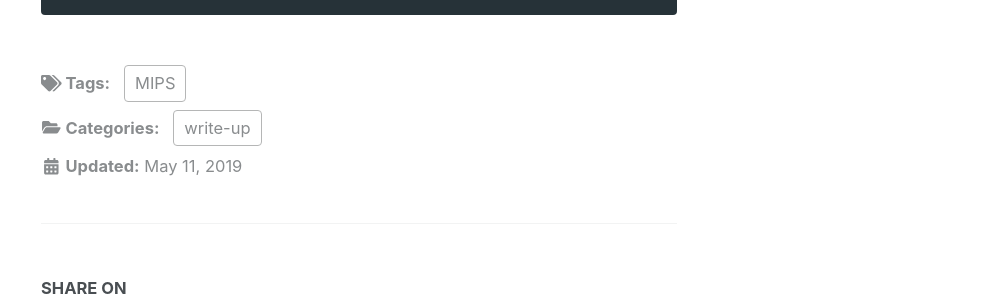
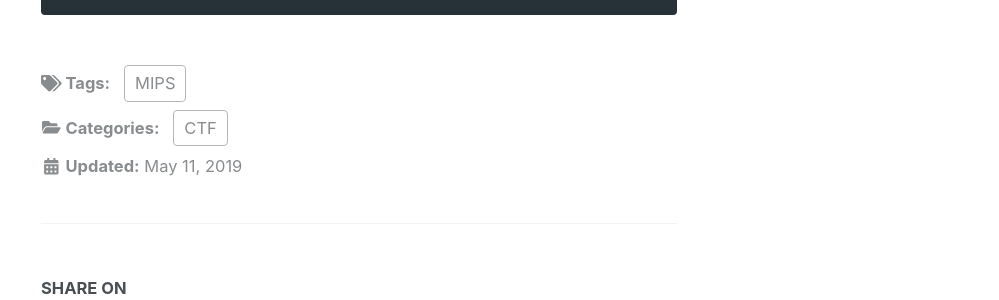
Before and after one commit to slyfizz3/slyfizz3.github.io, a Jekyll site: the page built from _posts/2019-05-11-2019sunrinctf.md, in a window 1280 px wide and 900 px high, scrolled down 2056 px. Shown: the part 142-442 px from the top of the window, without its empty margins (281-1280 px from the left). Built offline with Jekyll 4.4.1, drawn with Linux system fonts in a browser that asks for light colours; cached includes are drawn as plain includes; nearby versions of some CDN libraries.

Commit message:
Update 2019-05-11-2019sunrinctf.md

```diff
--- a/_posts/2019-05-11-2019sunrinctf.md
+++ b/_posts/2019-05-11-2019sunrinctf.md
@@ -1,7 +1,7 @@
 ---
 title: "2019교내 모의 해킹방어대회"
 date: 2019-05-11
-categories: write-up
+categories: CTF
 tags : MIPS
 ---
 
```
